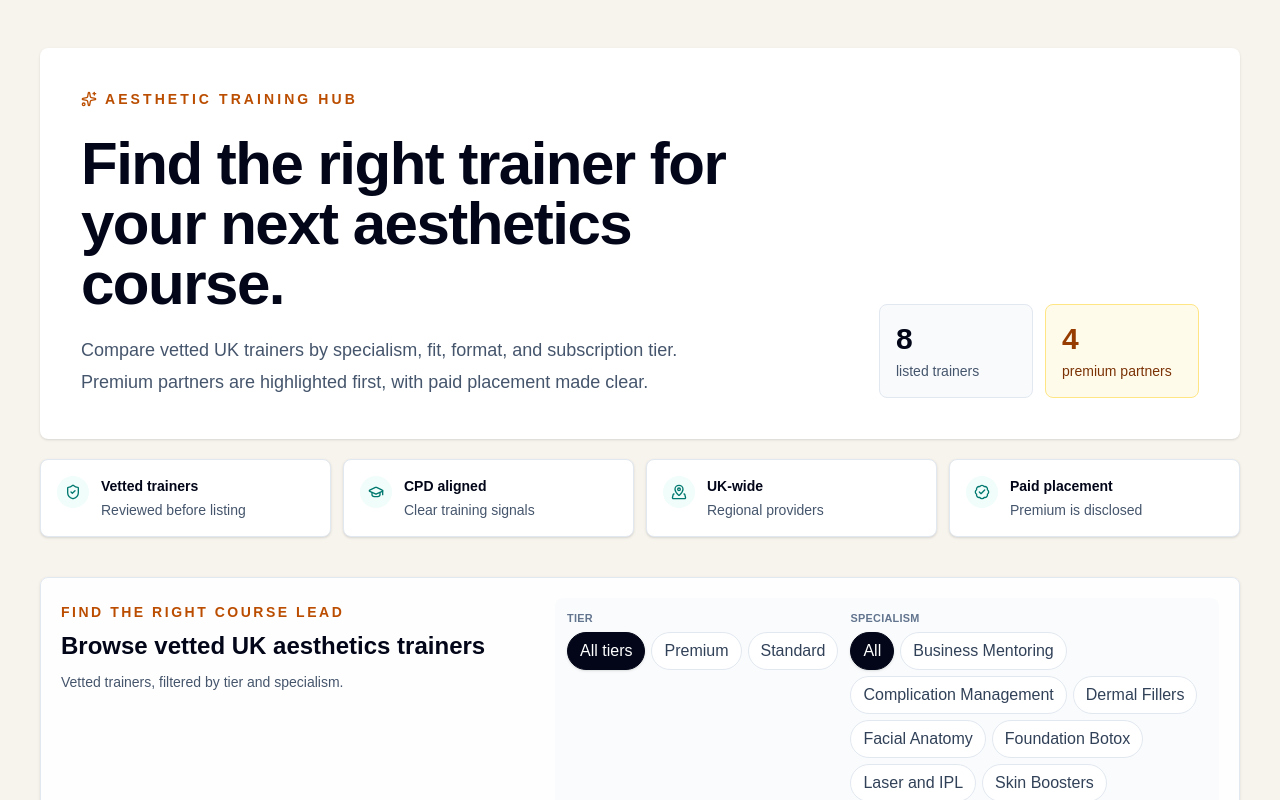
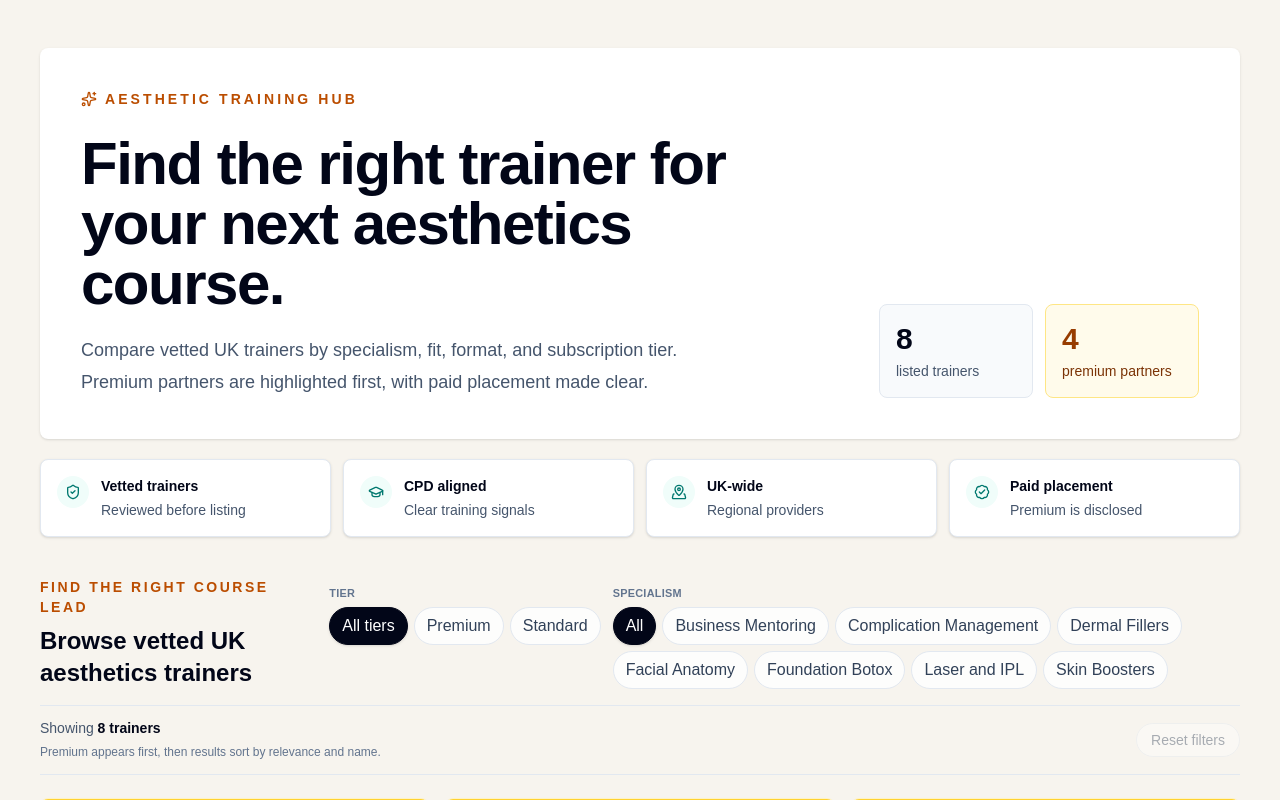
Before and after one commit to ElaiElaiElai1113/AestheticHub, a Next.js app: page / in a window 1280 px wide. Shown: the top 800 px of the page. Built offline with nearby package versions, Linux system fonts and the light colour scheme.

Commit message:
style: use tab-style directory filters

```diff
--- a/app/components/practitioner-directory.tsx
+++ b/app/components/practitioner-directory.tsx
@@ -88,9 +88,9 @@ export function PractitionerDirectory({
 
   return (
     <section aria-labelledby="directory-heading" className="mt-10">
-      <div className="rounded-lg border border-slate-200 bg-white/90 p-4 shadow-sm backdrop-blur sm:p-5">
-        <div className="grid gap-4 lg:grid-cols-[minmax(220px,0.72fr)_1fr] lg:items-start">
-          <div className="lg:pt-1">
+      <div>
+        <div className="flex flex-col gap-4 border-b border-slate-200 pb-4 lg:flex-row lg:items-end lg:justify-between">
+          <div>
             <p className="text-sm font-semibold uppercase tracking-[0.18em] text-amber-700">
               Find the right course lead
             </p>
@@ -100,12 +100,9 @@ export function PractitionerDirectory({
             >
               Browse vetted UK aesthetics trainers
             </h2>
-            <p className="mt-2 max-w-sm text-sm leading-6 text-slate-600">
-              Vetted trainers, filtered by tier and specialism.
-            </p>
           </div>
 
-          <div className="grid gap-3 rounded-lg bg-slate-50/80 p-3 lg:grid-cols-[auto_1fr] lg:items-start">
+          <div className="grid gap-3 lg:min-w-[620px] lg:grid-cols-[auto_1fr] lg:items-start">
             <FilterGroup
               headingId="tier-filter-heading"
               label="Tier"
@@ -137,7 +134,7 @@ export function PractitionerDirectory({
         </div>
 
         <div
-          className="mt-3 flex flex-col gap-3 border-t border-slate-100 pt-3 text-sm text-slate-600 sm:flex-row sm:items-center sm:justify-between"
+          className="flex flex-col gap-3 border-b border-slate-200 py-3 text-sm text-slate-600 sm:flex-row sm:items-center sm:justify-between"
           id="directory-results-summary"
         >
           <div className="space-y-1">
@@ -156,7 +153,7 @@ export function PractitionerDirectory({
             </p>
           </div>
           <button
-            className="w-fit rounded-full border border-slate-200 px-3.5 py-1.5 font-medium text-slate-700 transition hover:border-slate-300 hover:bg-slate-50 disabled:cursor-not-allowed disabled:opacity-40"
+            className="w-fit rounded-full border border-slate-200 bg-white px-3.5 py-1.5 font-medium text-slate-700 transition hover:border-slate-300 hover:bg-slate-50 disabled:cursor-not-allowed disabled:opacity-40"
             disabled={!hasActiveFilters}
             onClick={resetFilters}
             type="button"
@@ -243,7 +240,7 @@ function FilterButton({
         "rounded-full border px-3 py-1.5 text-sm font-semibold transition focus:outline-none focus:ring-4 focus:ring-slate-200",
         isSelected
           ? "border-slate-950 bg-slate-950 text-white shadow-sm"
-          : "border-slate-200 bg-white text-slate-700 hover:border-slate-300 hover:bg-slate-50",
+          : "border-slate-200 bg-white/80 text-slate-700 hover:border-slate-300 hover:bg-white",
       ].join(" ")}
       onClick={onClick}
       type="button"
```
Also changed, not shown: 4 other files (tests, documents, lock files or other folders).
